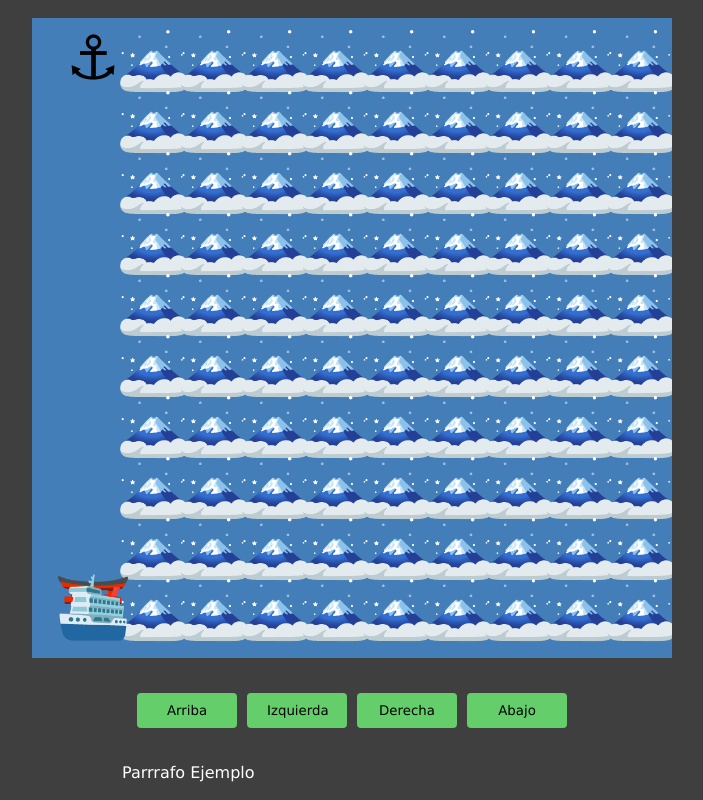
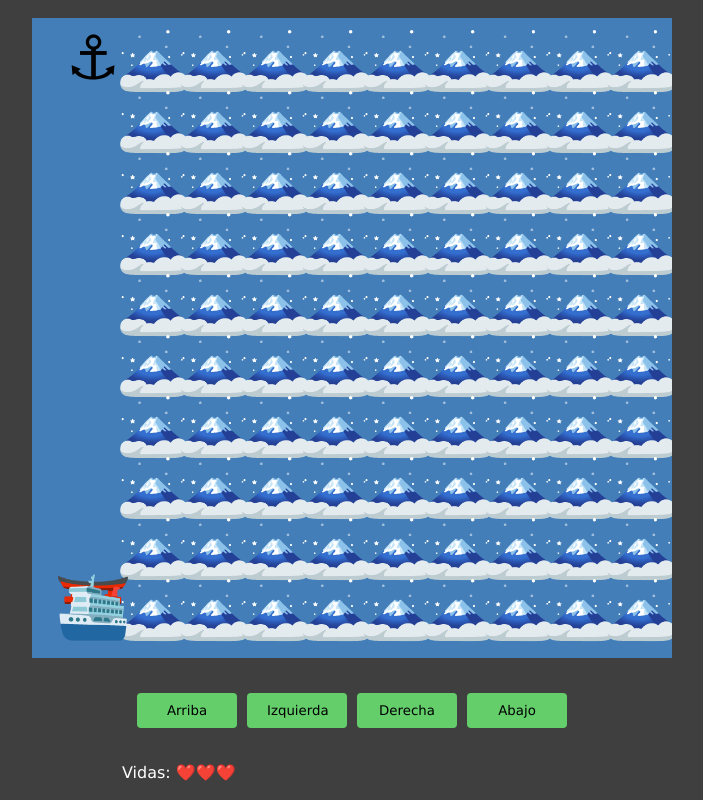
Before and after one commit to StivensonMejia/Taller-JavaScript-VideoJuego, a plain HTML site: page index.html in a window 1280 px wide. Shown: the whole page, without its empty margins (288-991 px from the left). Drawn offline with Linux system fonts and the light colour scheme.

Commit message:
implementacion en htlm de las vidas visibles en asociacion con la funcion levelFail en js para que se descuenten tambien en el documento

```diff
--- a/game.js
+++ b/game.js
@@ -6,6 +6,7 @@ const btnUp = document.querySelector('#up');
 const btnLeft = document.querySelector('#left');
 const btnRight = document.querySelector('#right');
 const btnDown = document.querySelector('#down');
+const spanLives = document.querySelector('#lives');
 
 let canvasSize;
 let elementsSize;
@@ -56,6 +57,8 @@ function startGame() {
 
     const mapRows = map.trim().split('\n');
     const mapRowCols = mapRows.map(row => row.trim().split(''));
+
+    showLives();
 
     enemyPositions = [];
     game.clearRect(0,0,canvasSize, canvasSize);
@@ -139,6 +142,10 @@ function levelFail() {
     startGame();
 }
 
+function showLives() {
+    spanLives.innerHTML = emojis["HEART"].repeat(lives)
+}
+
 window.addEventListener('keydown', moveByKeys);
 btnUp.addEventListener('click', moveUp);
 btnLeft.addEventListener('click', moveLeft);
--- a/index.html
+++ b/index.html
@@ -19,7 +19,7 @@
         </div>
 
         <div class="messages">
-            <p>Parrrafo Ejemplo</p>
+            <p>Vidas: <span id="lives"></span></p>
         </div>
 
     </div>
--- a/maps.js
+++ b/maps.js
@@ -12,6 +12,7 @@ const emojis = {
   'BOMB_COLLISION': '💥',
   'GAME_OVER': '☠️',
   'WIN': '🏆',
+  'HEART': '❤️',
 };
 
 const maps = [];
```
